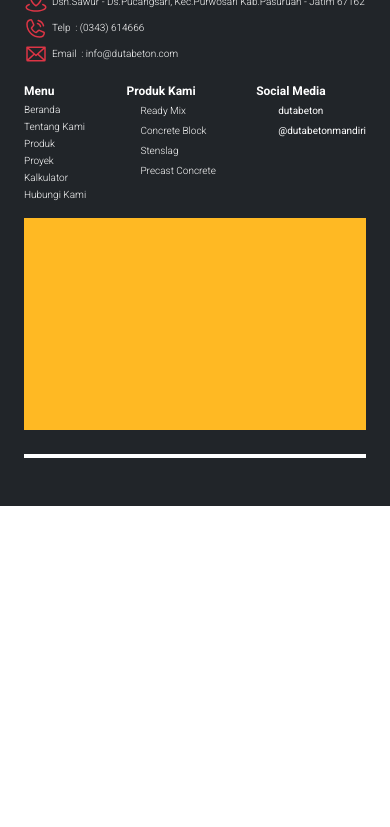
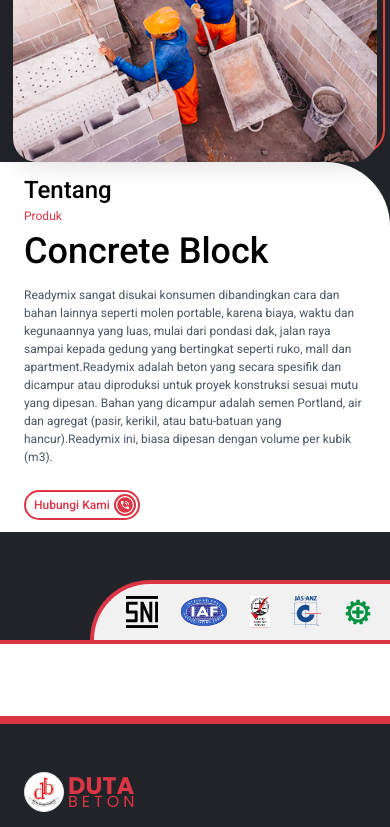
Before and after one commit to Faizululum/Duta-Beton-Website, a Next.js app: page /product/concrete-block in a window 390 px wide. Shown: the part 1497-2324 px from the top of the page. Before the commit the page ends 2003 px from the top, so only its background shows below. Built offline with nearby package versions, Linux system fonts and the light colour scheme; some icons are missing.

Commit message:
feat(product): create responsive about product section (#27)

```diff
--- a/src/app/product/concrete-block/page.jsx
+++ b/src/app/product/concrete-block/page.jsx
@@ -1,3 +1,4 @@
+import AboutProductSection from "@/components/page/product/AboutProductSection";
 import BenefitsSection from "@/components/page/product/BenefitsSection";
 import ProductHero from "@/components/page/product/ProductHero";
 
@@ -6,6 +7,7 @@ export default function ConcreteBlockPage() {
     <div>
         <ProductHero />
         <BenefitsSection />
+        <AboutProductSection />
     </div>
   );
 }
--- /dev/null
+++ b/src/components/page/product/AboutProductSection.jsx
@@ -0,0 +1,29 @@
+import Button from "@/components/general/Button";
+import TitleLayout, { BodyLayout } from "@/components/layout/TextLayout";
+import CardImage from "@/components/ui/CardImage";
+import CertifiedCard from "@/components/ui/CertifiedCard";
+
+export default function AboutProductSection() {
+  return (
+    <div className="flex flex-col bg-neutral-grayDark w-full pt-bold-lg md:pt-bold-3xl items-center mb-bold-3xl border-bottom">
+      <div className="flex flex-col md:flex-row-reverse w-full items-center md:justify-end mb-bold-lg">
+        <CardImage src="/product/about_product.jpg" alt="about" align="right" />
+        <div className="flex flex-col px-regular-lg md:pr-bold-xl w-full md:w-[60%] md:-mr-10 md:pl-32 py-thin-lg md:py-bold-sm bg-white rounded-tr-[64px] gap-regular-lg md:gap-bold-lg">
+          <div className="flex flex-col gap-thin-sm md:gap-thin-md">
+            <TitleLayout title="Tentang" description="Produk" align="left" />
+            <BodyLayout
+              title="Concrete Block"
+              description="Readymix sangat disukai konsumen dibandingkan cara dan bahan lainnya seperti molen portable, karena biaya, waktu dan kegunaannya yang luas, mulai dari pondasi dak, jalan raya sampai kepada gedung yang bertingkat seperti ruko, mall dan apartment.Readymix adalah beton yang secara spesifik dan dicampur atau diproduksi untuk proyek konstruksi sesuai mutu yang dipesan. Bahan yang dicampur adalah semen Portland, air dan agregat (pasir, kerikil, atau batu-batuan yang hancur).Readymix ini, biasa dipesan dengan volume per kubik (m3)."
+            />
+          </div>
+          <div className="w-max">
+            <Button label="Hubungi Kami" color="red" variant="outline" />
+          </div>
+        </div>
+      </div>
+      <div className="flex w-full justify-end">
+        <CertifiedCard />
+      </div>
+    </div>
+  );
+}
```
Also changed, not shown: public/product/about_product.jpg (added).
